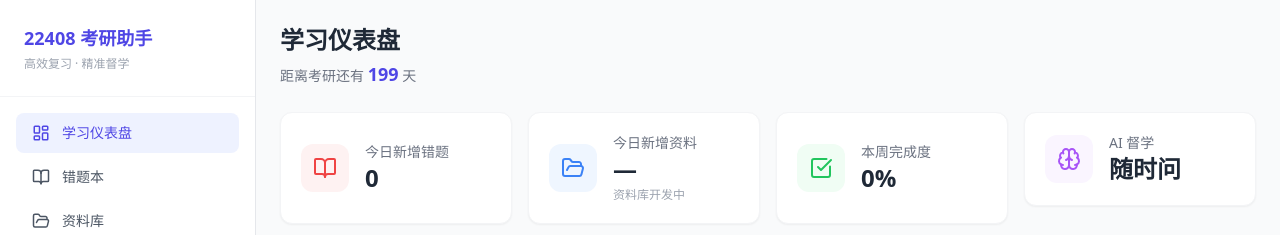
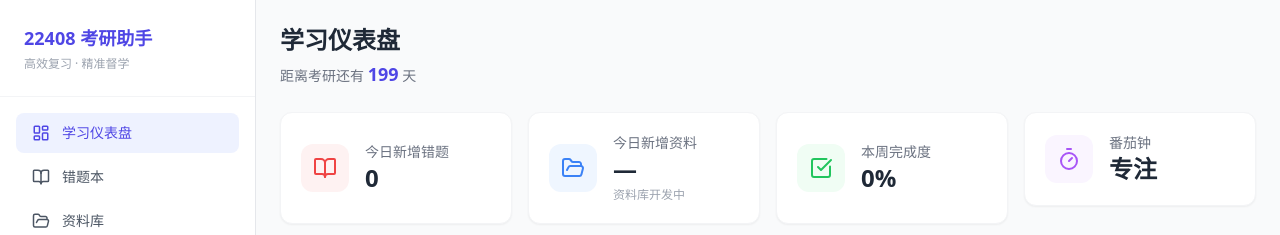
Before and after one commit to dmd211/my-todo-app, a Next.js app: page / in a window 1280 px wide. Shown: the top 235 px of the page. Built offline with nearby package versions, Linux system fonts and the light colour scheme; no server answers; the database is empty.

Commit message:
学习仪表盘的AI督学改成番茄钟

```diff
--- a/src/app/page.tsx
+++ b/src/app/page.tsx
@@ -1,7 +1,7 @@
 'use client'
 import { useEffect, useState } from 'react'
 import { supabase } from '@/lib/supabase'
-import { RefreshCw, BookOpen, FolderOpen, Calendar, Brain, CheckSquare } from 'lucide-react'
+import { RefreshCw, BookOpen, FolderOpen, Calendar, Timer, CheckSquare } from 'lucide-react'
 
 export default function DashboardPage() {
   const [todayWrong, setTodayWrong] = useState(0)
@@ -132,9 +132,9 @@ export default function DashboardPage() {
           color="bg-green-50 text-green-500"
         />
         <StatCard
-          icon={<Brain />}
-          label="AI 督学"
-          value="随时问"
+          icon={<Timer />}
+          label="番茄钟"
+          value="专注"
           color="bg-purple-50 text-purple-500"
           href="/ai"
         />
```
